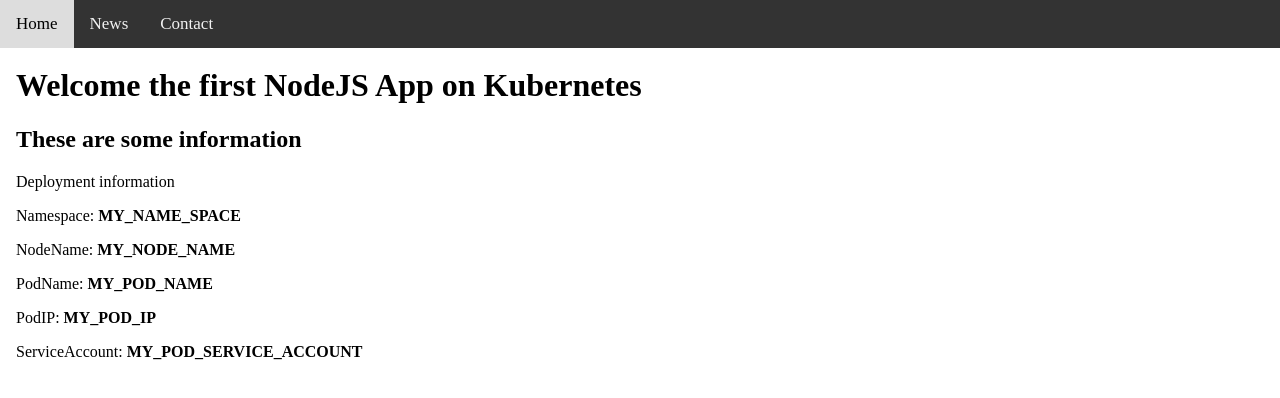
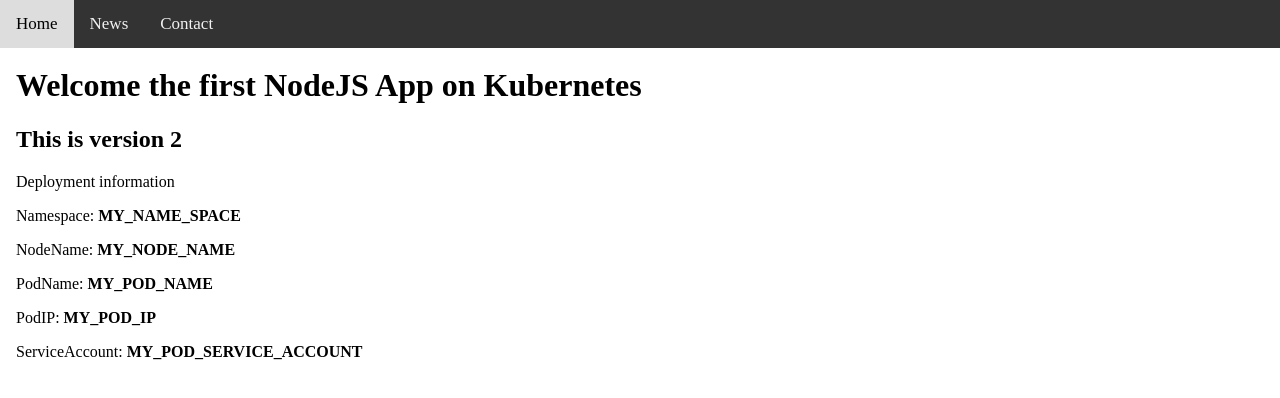
Before and after one commit to rockman88v/nodejs-helm-demo, a website: page documents/index.html in a window 1280 px wide. Shown: the top 398 px of the page. Drawn offline with Linux system fonts and the light colour scheme.

Commit message:
change version

```diff
--- a/documents/index.html
+++ b/documents/index.html
@@ -50,7 +50,7 @@
 
     <div class="main">
         <h1>Welcome the first NodeJS App on Kubernetes</h1>
-        <h2>These are some information</h2>
+        <h2>This is version 2</h2>
 
         <p>Deployment information</p>
         <p>Namespace: <strong>MY_NAME_SPACE</strong></p>
```
